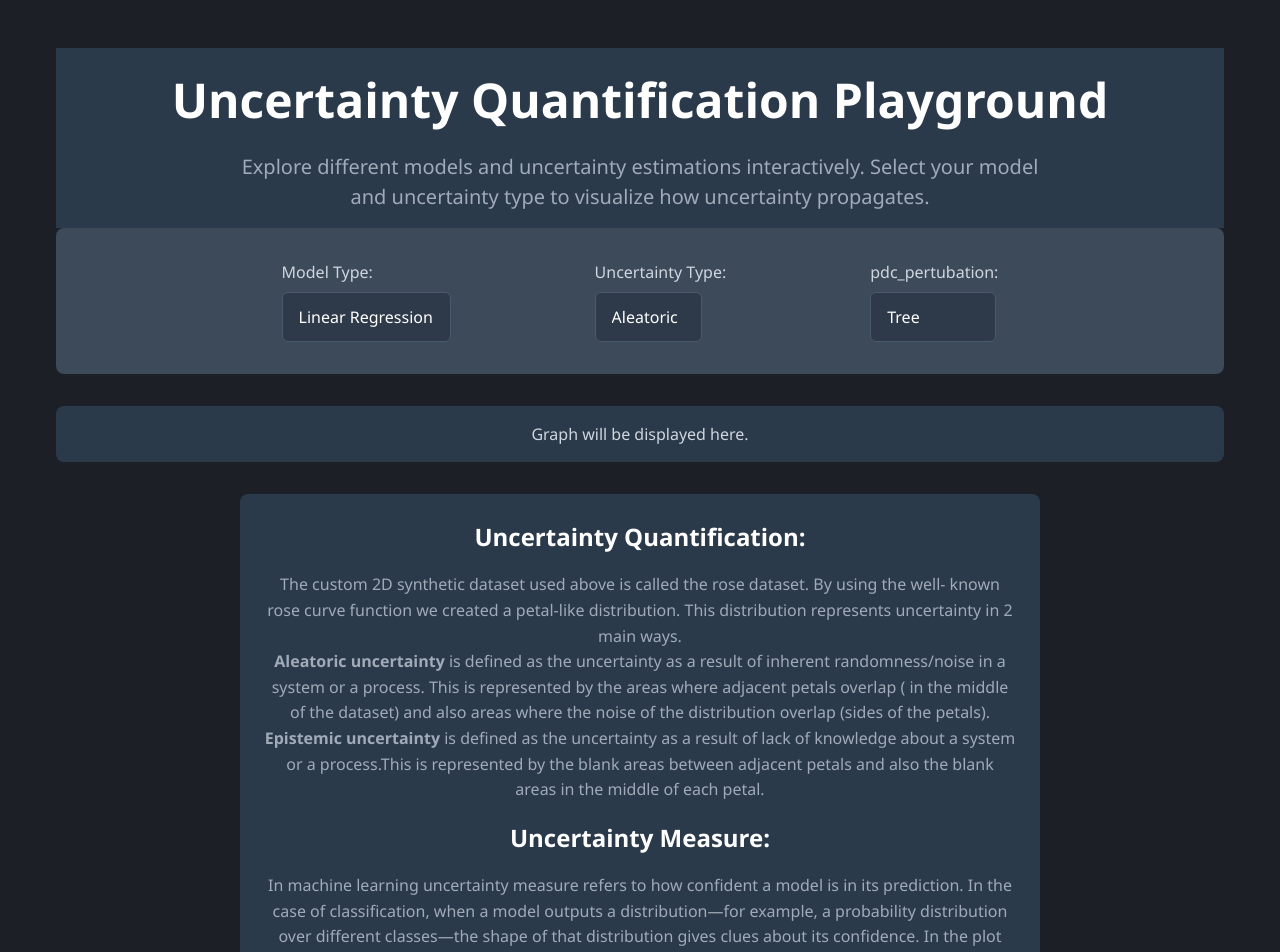
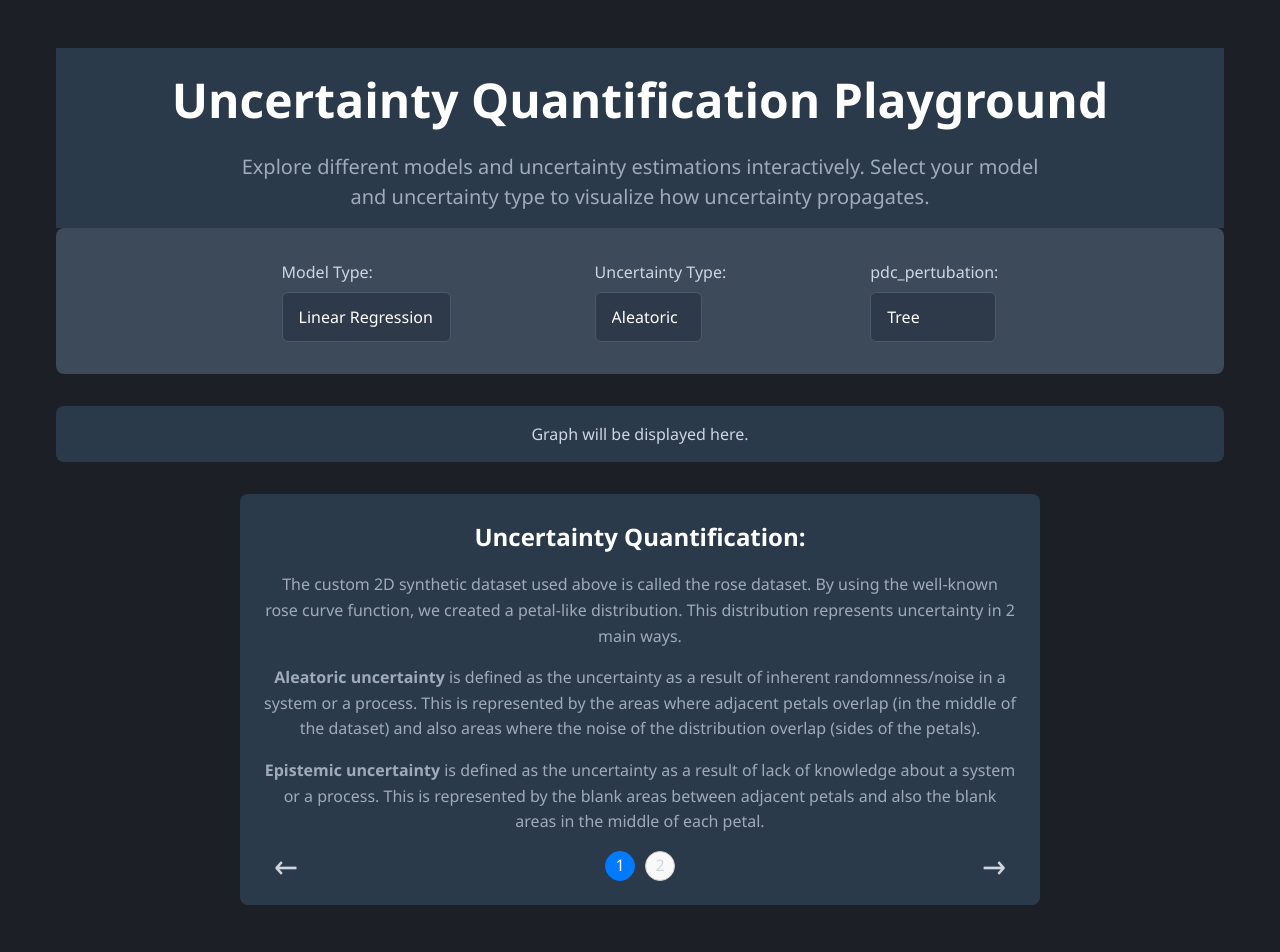
Before and after one commit to who-is-kenny/Uncertainty_playground, a React (Vite) app in the folder PDL_playground/: page / in a window 1280 px wide. Shown: the top 952 px of the page. Built offline with nearby package versions, Linux system fonts and the light colour scheme.

Commit message:
add pagination controls and enhance description section with dynamic content

```diff
--- a/PDL_playground/src/App.css
+++ b/PDL_playground/src/App.css
@@ -108,3 +108,61 @@ body {
   margin-right: auto;
   line-height: 1.6;
 }
+
+/* Pagination controls */
+.pagination-controls {
+  display: flex;
+  align-items: center;
+  justify-content: space-between;
+  position: relative;
+}
+
+.pagination-button {
+  background: none;
+  border: none;
+  font-size: 2rem;
+  cursor: pointer;
+  position: absolute;
+  top: 50%;
+  transform: translateY(-50%);
+}
+
+.left-arrow {
+  left: 10px;
+}
+
+.right-arrow {
+  right: 10px;
+}
+
+/* Page bubbles */
+.page-bubbles {
+  display: flex;
+  gap: 10px;
+  justify-content: center;
+  flex-grow: 1;
+}
+
+.page-bubble {
+  width: 30px;
+  height: 30px;
+  border-radius: 50%;
+  border: 1px solid #ccc;
+  background-color: #f9f9f9;
+  cursor: pointer;
+  display: flex;
+  align-items: center;
+  justify-content: center;
+  font-size: 1rem;
+  transition: background-color 0.3s, border-color 0.3s;
+}
+
+.page-bubble.active {
+  background-color: #007bff;
+  color: white;
+  border-color: #007bff;
+}
+
+.page-bubble:hover {
+  background-color: #e0e0e0;
+}
--- a/PDL_playground/src/App.jsx
+++ b/PDL_playground/src/App.jsx
@@ -1,6 +1,77 @@
-import './App.css'
+import React, { useState } from "react";
+import "./App.css";
 
 function App() {
+  const [page, setPage] = useState(0);
+
+  const pages = [
+    {
+      title: "Uncertainty Quantification:",
+      content: (
+        <>
+          <p className="description-text">
+            The custom 2D synthetic dataset used above is called the rose
+            dataset. By using the well-known rose curve function, we created a
+            petal-like distribution. This distribution represents uncertainty in
+            2 main ways.
+          </p>
+          <p className="description-text">
+            <strong>Aleatoric uncertainty</strong> is defined as the uncertainty
+            as a result of inherent randomness/noise in a system or a process.
+            This is represented by the areas where adjacent petals overlap (in
+            the middle of the dataset) and also areas where the noise of the
+            distribution overlap (sides of the petals).
+          </p>
+          <p className="description-text">
+            <strong>Epistemic uncertainty</strong> is defined as the uncertainty
+            as a result of lack of knowledge about a system or a process. This
+            is represented by the blank areas between adjacent petals and also
+            the blank areas in the middle of each petal.
+          </p>
+        </>
+      ),
+    },
+    {
+      title: "Uncertainty Measure:",
+      content: (
+        <>
+          <p className="description-text">
+            In machine learning, uncertainty measure refers to how confident a
+            model is in its prediction. In the case of classification, when a
+            model outputs a distribution—for example, a probability distribution
+            over different classes—the shape of that distribution gives clues
+            about its confidence.
+          </p>
+          <p className="description-text">
+            For example, entropy-based measures first average the input
+            distribution across different sources and then compute the Shannon
+            entropy of the resulting average distribution: models that assign
+            one class a very high probability (and the rest very low
+            probabilities) have low entropy, indicating high confidence.
+            Conversely, a more uniform distribution results in high entropy,
+            suggesting low confidence.
+          </p>
+          <p className="description-text">
+            Variance-based measures quantify uncertainty by calculating the
+            spread or variability in the predicted probabilities. The variance
+            calculated directly corresponds to total uncertainty: higher
+            variance indicates more disagreement among predictions (and thus
+            higher uncertainty), while lower variance suggests more confident
+            predictions.
+          </p>
+        </>
+      ),
+    },
+  ];
+
+  const handleNext = () => {
+    setPage((prevPage) => (prevPage + 1) % pages.length);
+  };
+
+  const handlePrevious = () => {
+    setPage((prevPage) => (prevPage - 1 + pages.length) % pages.length);
+  };
+
   return (
     <div className="app-container">
       {/* Title */}
@@ -8,14 +79,15 @@ function App() {
         <h1 className="main-title">Uncertainty Quantification Playground</h1>
         <p className="subtitle">
           Explore different models and uncertainty estimations interactively.
-          Select your model and uncertainty type to visualize how uncertainty propagates.
+          Select your model and uncertainty type to visualize how uncertainty
+          propagates.
         </p>
       </header>
 
       {/* Controls: Model and Uncertainty Type */}
       <div className="controls">
         <div className="control-group">
-          <p className='control-name'>Model Type:</p>
+          <p className="control-name">Model Type:</p>
           <select className="select-box">
             <option>Linear Regression</option>
             <option>Random Forest</option>
@@ -24,7 +96,7 @@ function App() {
         </div>
 
         <div className="control-group">
-          <p className='control-name'>Uncertainty Type:</p>
+          <p className="control-name">Uncertainty Type:</p>
           <select className="select-box">
             <option>Aleatoric</option>
             <option>Epistemic</option>
@@ -33,14 +105,13 @@ function App() {
         </div>
 
         <div className="control-group">
-          <p className='control-name'>pdc_pertubation:</p>
+          <p className="control-name">pdc_pertubation:</p>
           <select className="select-box">
             <option>Tree</option>
             <option>Tree-Anchor</option>
             <option>Anchor</option>
           </select>
         </div>
-
       </div>
 
       {/* Graph area */}
@@ -51,33 +122,50 @@ function App() {
 
       {/* Description */}
       <div className="description">
-        <h2 className='description-title'>Uncertainty Quantification:</h2>
-        <p className='description-text'>
-        The custom 2D synthetic dataset used above is called the rose dataset. By using the well- known rose curve function we created a petal-like distribution. This distribution represents uncertainty in 2 main ways.
-        <br />
-        <strong>Aleatoric uncertainty</strong> is defined as the uncertainty as a result of inherent randomness/noise in a system or a process. This is represented by the areas where adjacent petals overlap ( in the middle of the dataset) and also areas where the noise of the distribution overlap (sides of the petals).
-        <br />
-        <strong>Epistemic uncertainty</strong> is defined as the uncertainty as a result of lack of knowledge about a system or a process.This is represented by the blank areas between adjacent petals and also the blank areas in the middle of each petal.
+        <h2 className="description-title">{pages[page].title}</h2>
+        {pages[page].content}
+        <div className="pagination-controls">
+          {/* Left arrow button */}
+          <button
+            onClick={handlePrevious}
+            className="pagination-button left-arrow"
+          >
+            &#8592;
+          </button>
 
-        </p>
-        <h2 className='description-title'>Uncertainty Measure:</h2>
-        <p className='description-text'>
-        In machine learning uncertainty measure refers to how confident a model is in its prediction. In the case of classification, when a model outputs a distribution—for example, a probability distribution over different classes—the shape of that distribution gives clues about its confidence. In the plot above, uncertainty measures are computed using functions that take a distribution (typically a multidimensional array of probabilities) as input and output values for total , aleatoric and epistemic uncertainty.
-        For example, entropy based measures first averages the input distribution across different sources and then computes the Shannon entropy of the resulting average distribution : models that assign one class a very high probability (and the rest very low probabilities), have low entropy, indicating high confidence. Conversely, a more uniform distribution results in high entropy, suggesting low confidence.
-        Variance based measures quantify uncertainty by calculating the spread or variability in the predicted probabilities. The variance calculated directly corresponds to total Uncertainty: higher variance indicates more disagreement among predictions (and thus higher uncertainty), while lower variance suggests more confident predictions.
-        </p>
+          {/* Number bubbles */}
+          <div className="page-bubbles">
+            {pages.map((_, index) => (
+              <button
+                key={index}
+                onClick={() => setPage(index)}
+                className={`page-bubble ${index === page ? "active" : ""}`}
+              >
+                {index + 1}
+              </button>
+            ))}
+          </div>
+
+          {/* Right arrow button */}
+          <button
+            onClick={handleNext}
+            className="pagination-button right-arrow"
+          >
+            &#8594;
+          </button>
+        </div>
       </div>
 
       {/* Footer */}
       <footer className="app-footer">
         <p>
-          This tool allows you to understand and experiment with different types of uncertainties,
-          including aleatoric and epistemic uncertainty. Perfect for educational purposes
-          and quick experimentation!
+          This tool allows you to understand and experiment with different types
+          of uncertainties, including aleatoric and epistemic uncertainty.
+          Perfect for educational purposes and quick experimentation!
         </p>
       </footer>
     </div>
-  )
+  );
 }
 
-export default App
+export default App;
```
